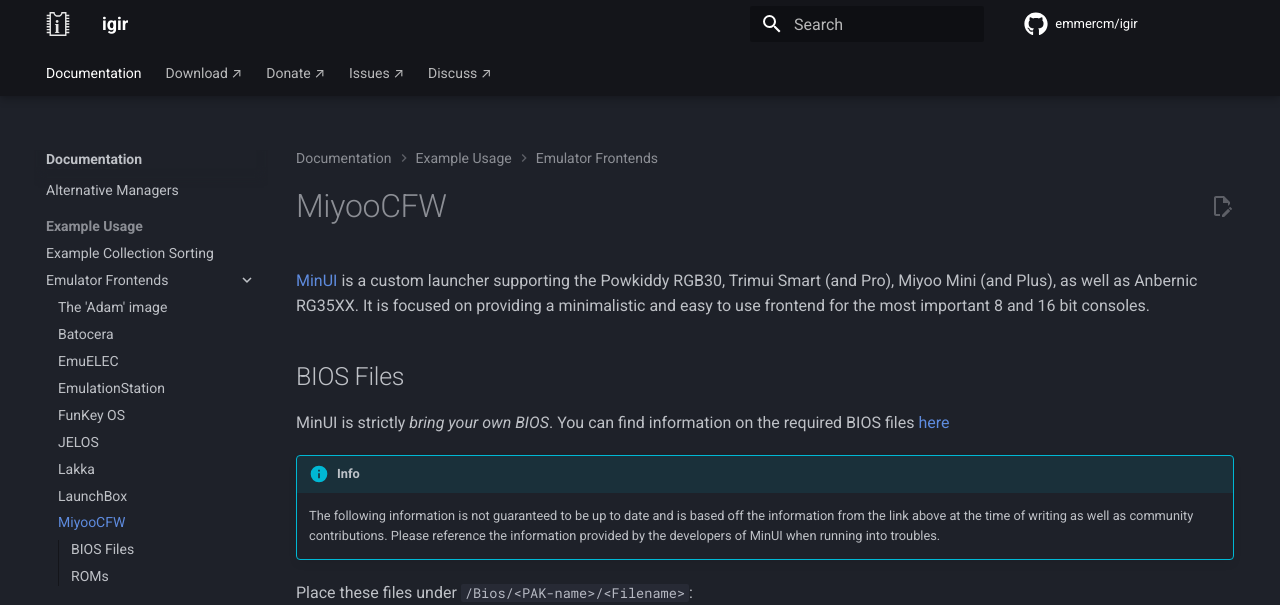
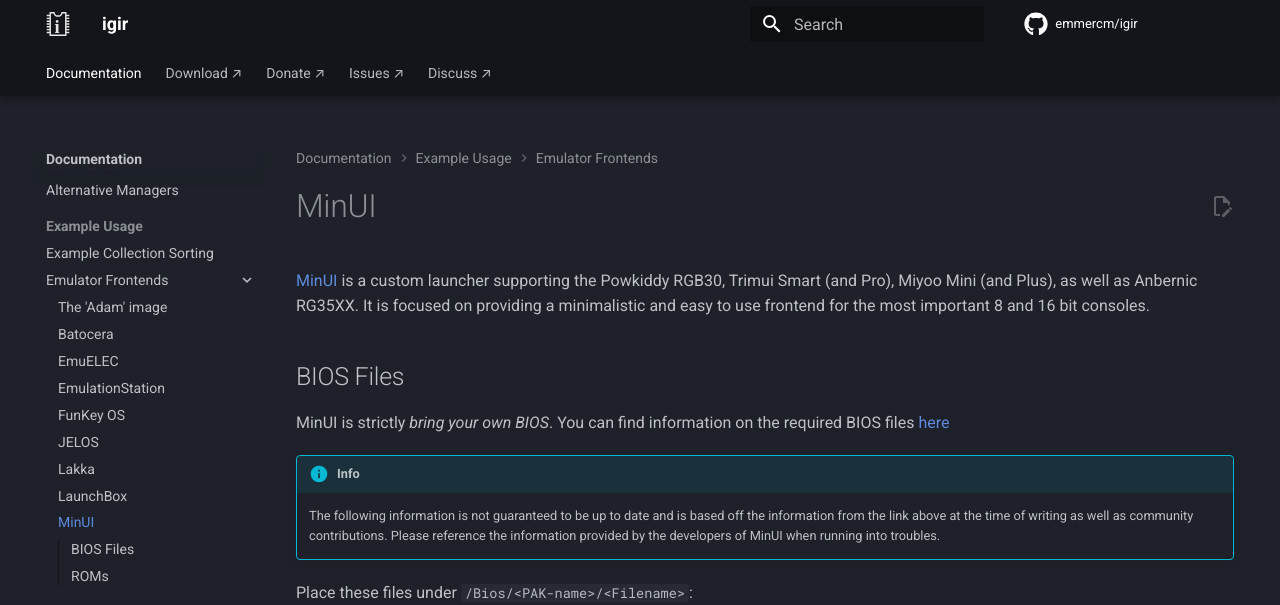
Before and after one commit to emmercm/igir, an MkDocs documentation site: the page built from docs/usage/handheld/minui.md, in a window 1280 px wide and 900 px high. Shown: the top 605 px of the window. Built offline with MkDocs 1.6.1 and Material for MkDocs 9.7.7, drawn with Linux system fonts in a browser that asks for light colours; comment, search, counter and statistics services are not loaded.

Commit message:
Fix for mistake in #817

```diff
--- a/docs/usage/handheld/minui.md
+++ b/docs/usage/handheld/minui.md
@@ -1,4 +1,4 @@
-# MiyooCFW
+# MinUI
 
 [MinUI](https://github.com/shauninman/MinUI/) is a custom launcher supporting the Powkiddy RGB30, Trimui Smart (and Pro), Miyoo Mini (and Plus), as well as Anbernic RG35XX. It is focused on providing a minimalistic and easy to use frontend for the most important 8 and 16 bit consoles.
 
```
